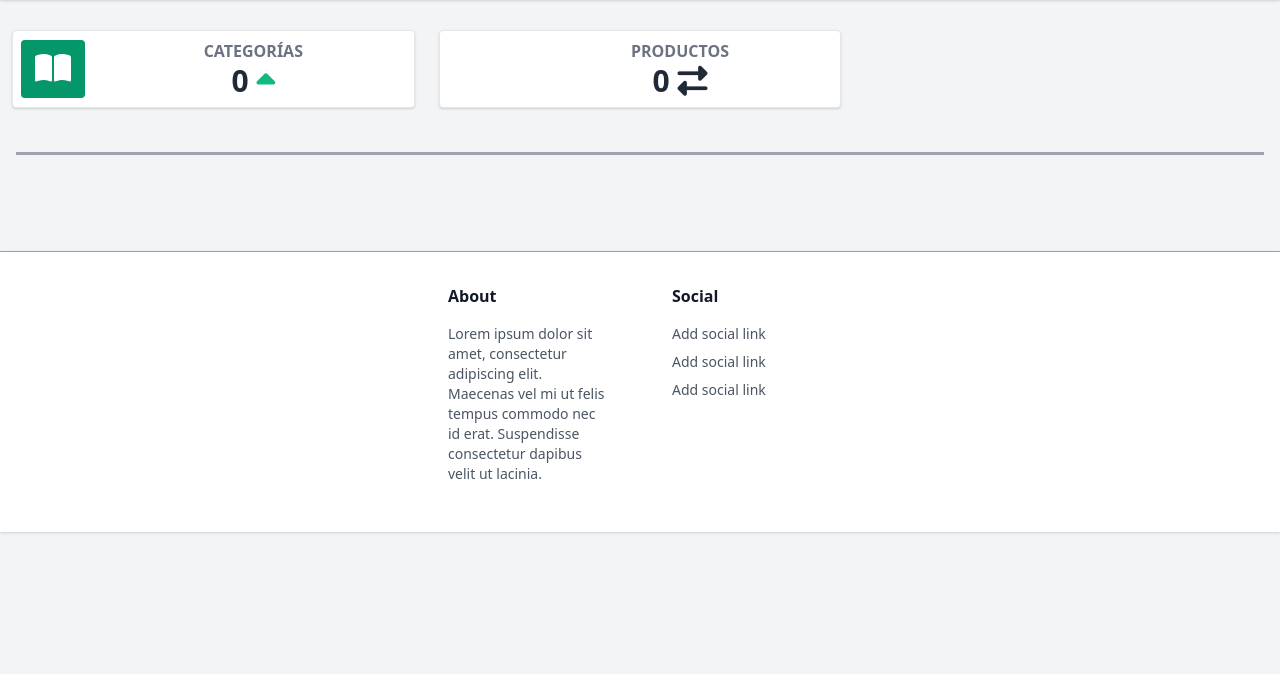
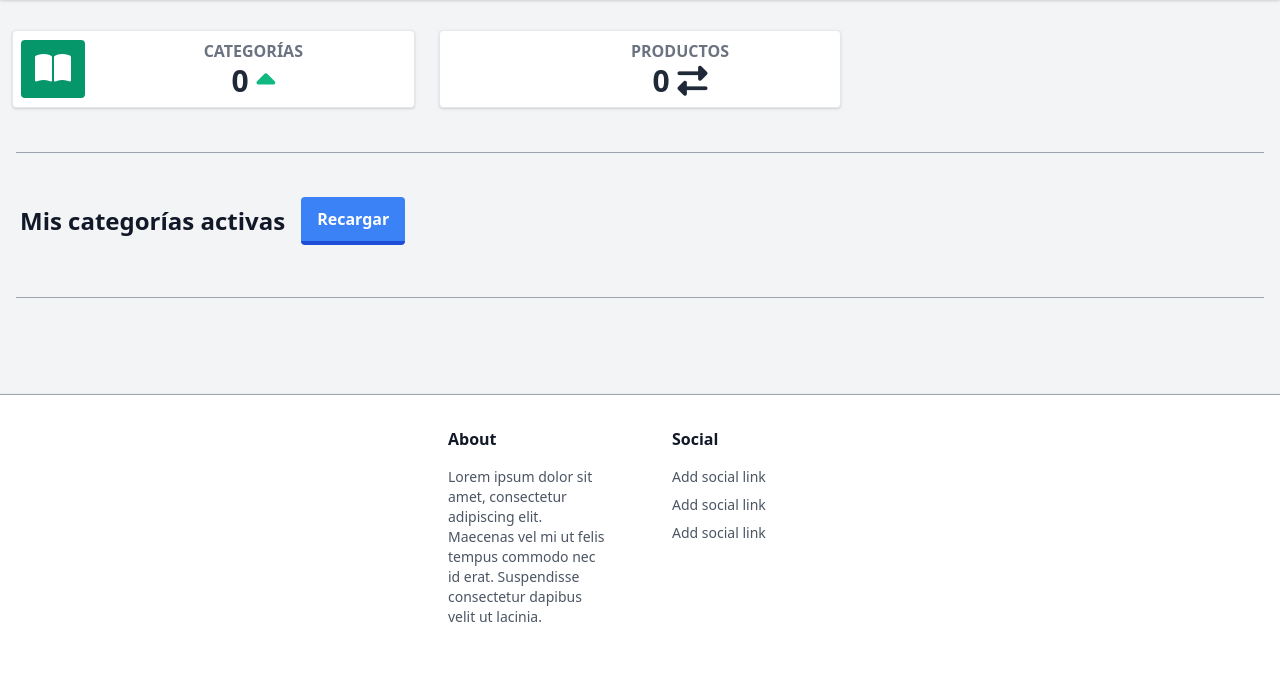
Before and after one commit to Pelukosa/micarta, a PHP site: page /panel/categories/ in a window 1280 px wide. Shown: the part 94-768 px from the top of the page. Run offline with PHP 8.4, Linux system fonts and the light colour scheme; the visitor is signed in with stand-in values (Sample User, id 1); data that the repository does not hold is empty; some libraries are stand-ins or nearby versions.

Commit message:
Add title, refresh button and save message

```diff
--- a/panel/categories/index.php
+++ b/panel/categories/index.php
@@ -75,8 +75,14 @@ $families = $productfamilies->getList(" AND ID NOT IN ('" . implode("','", array
             </div>
 
             <!--Divider-->
-            <hr class="border-b-2 border-gray-400 my-8 mx-4">
-
+            <hr class="border-b-1 border-gray-400 my-8 mx-4">
+            <div class="flex p-3">
+                <h3 class="font-bold text-gray-900 text-2xl mr-2 p-2">Mis categorías activas</h3>
+                <button onclick="location.reload()" class="bg-blue-500 hover:bg-blue-400 text-white font-bold py-2 px-4 mr-2 border-b-4 border-blue-700 hover:border-blue-500 rounded">
+                    Recargar
+                </button>
+                <p id="save-text" class="font-bold text-green-500 align-middle p-3" style="display: none;">Guardado!</p>
+            </div>
             <div class="flex flex-row flex-wrap flex-grow mt-2">
                 <?php foreach ($userProductFamilies as $row) { ?>
                     <div class="m-3">
@@ -86,6 +92,12 @@ $families = $productfamilies->getList(" AND ID NOT IN ('" . implode("','", array
                         </button>
                     </div>
                 <?php } ?>
+
+            </div>
+
+            <hr class="border-b-1 border-gray-400 my-8 mx-4">
+
+            <div class="flex flex-row flex-wrap flex-grow mt-2">
                 <?php foreach ($families as $row) { ?>
                     <div class="m-3">
                         <button class="familie bg-white text-gray-500 font-bold rounded border-b-2 border-green-500 shadow-md py-2 px-6 inline-flex items-center panel-category" id="<?php echo $row["CODE"]; ?>">
@@ -95,7 +107,6 @@ $families = $productfamilies->getList(" AND ID NOT IN ('" . implode("','", array
                     </div>
                 <?php } ?>
             </div>
-
 
         </div>
         <!--/container-->
@@ -198,6 +209,7 @@ $families = $productfamilies->getList(" AND ID NOT IN ('" . implode("','", array
             $(".familie").click(function() {
                 let data = new FormData();
                 var code = $(this).attr("id");
+                $("#save-text").css("display", "block");
                 var check = 0;
                 if (!$(this).hasClass("panel-category-active")) {
                     check = 1;
```
